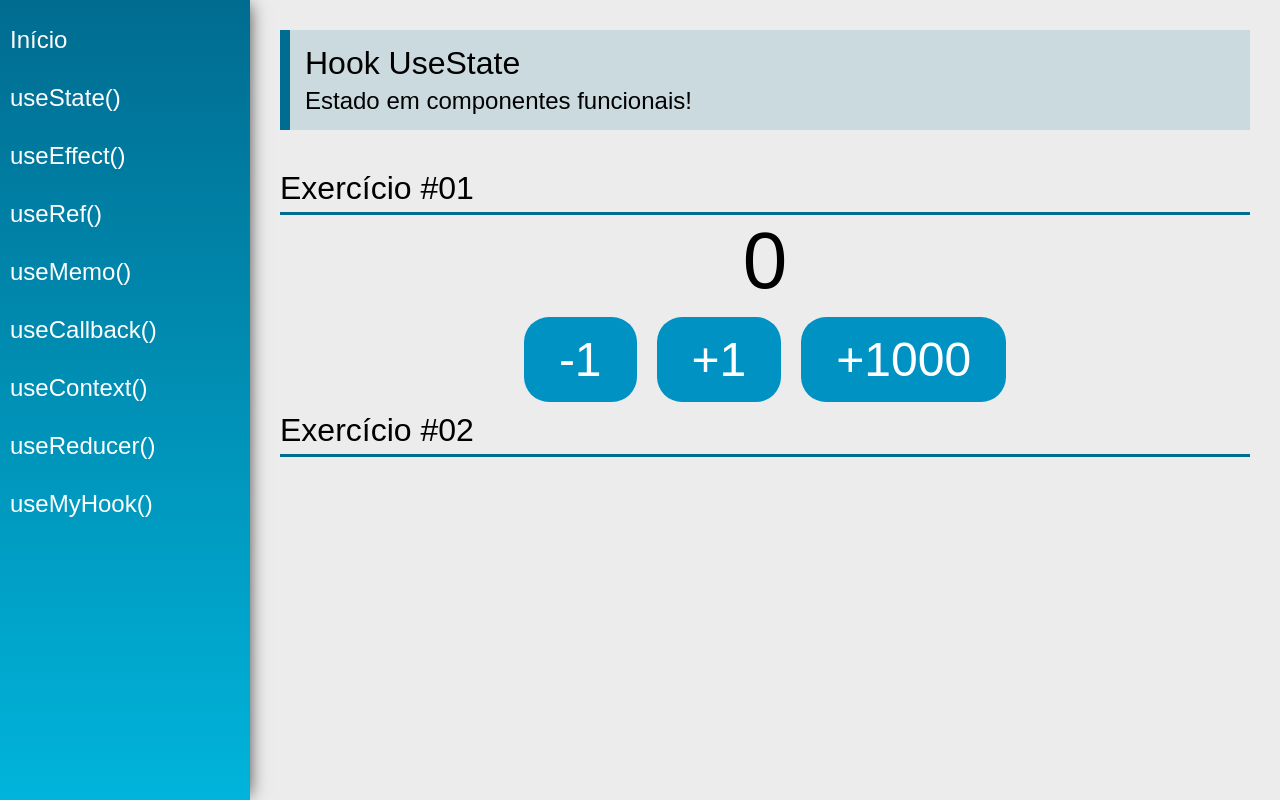
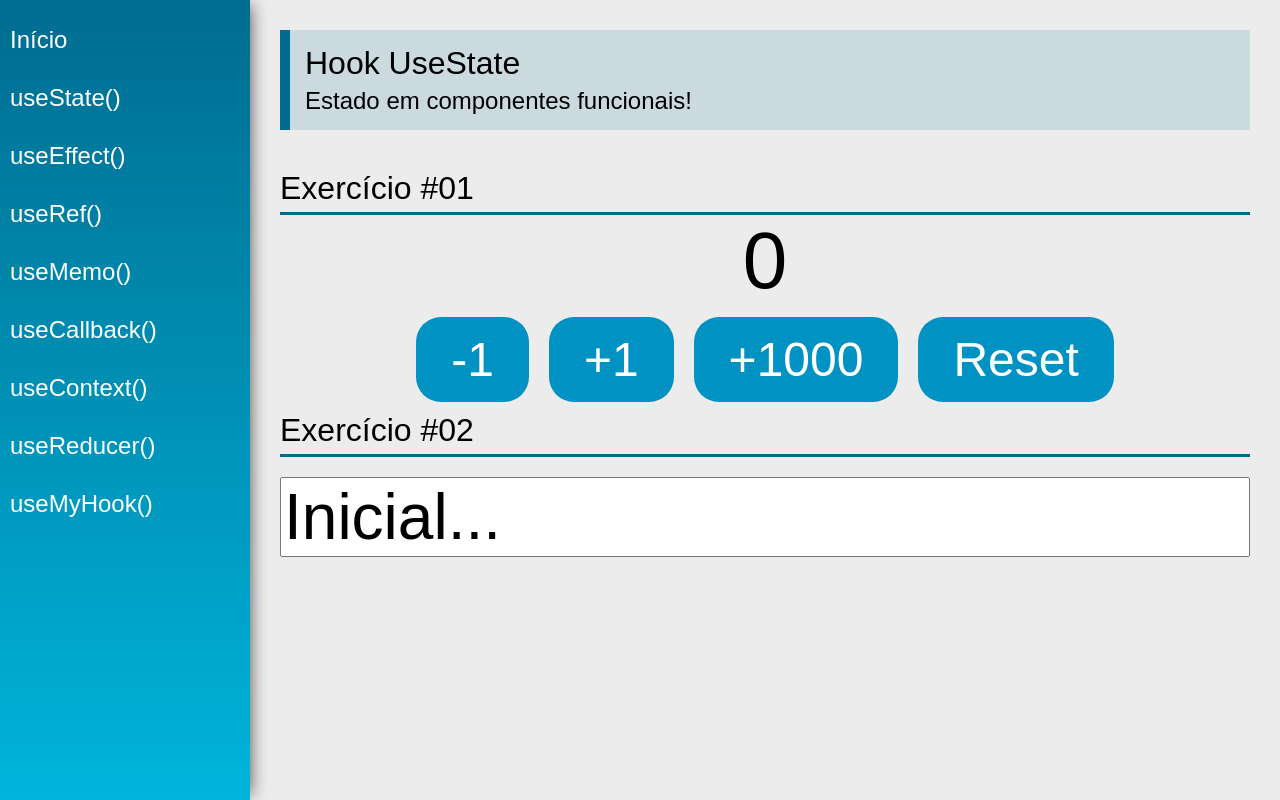
Before and after one commit to lucasaugusto-silva/hooks, a React (Create React App) app: page /useState in a window 1280 px wide. Built offline with nearby package versions, Linux system fonts and the light colour scheme.

Commit message:
Adicionando Exerciocio 02 com UseState

```diff
--- a/src/views/examples/UseState.jsx
+++ b/src/views/examples/UseState.jsx
@@ -4,6 +4,8 @@
 
 const UseState = (props) => {
     const [count, setCount] = useState(0)
+    const [name, setName] = useState("Inicial...")
+
 
     return (
         <div className="UseState">
@@ -21,9 +23,13 @@
                      onClick={() => setCount(count + 1)}>+1</button>
                      <button className="btn"
                      onClick={() => setCount(currect => currect + 1000)}>+1000</button>
+                     <button className="btn"
+                     onClick={() => setCount(currect => currect = 0)}>Reset</button>
                 </div>
             </div>
             <SectionTitle title="Exercício #02" />
+            <input type="text" className="input"
+                value={name} onChange={e => setName(e.target.value)}/>
         </div>
     )
 }
```
